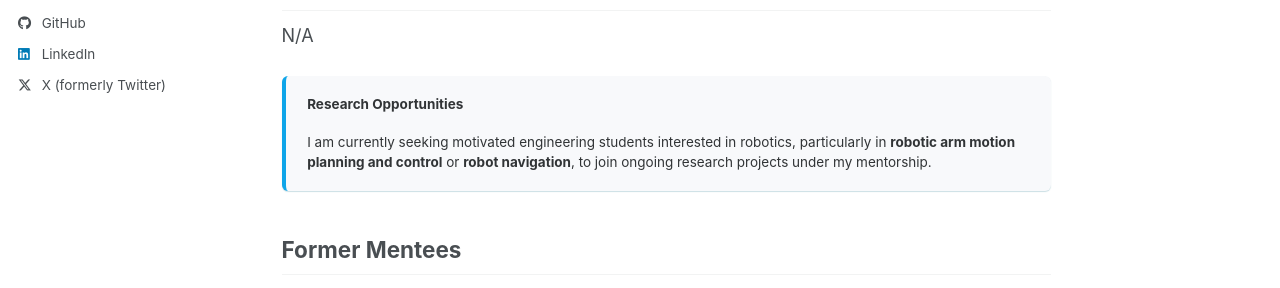
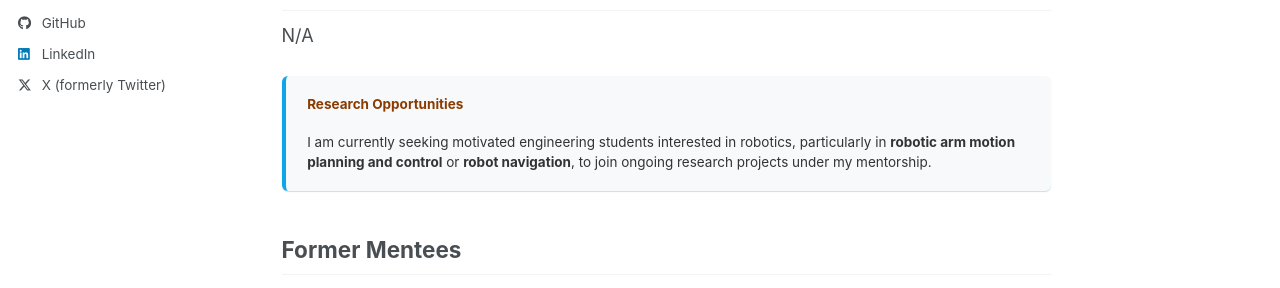
Before and after one commit to YiyuanLinXX/YiyuanLinXX.github.io, a Jekyll site: the page built from _pages/mentorship.md, in a window 1280 px wide. Shown: the part 575-863 px from the top of the page. Built offline with Jekyll 4.4.1, drawn with Linux system fonts in a browser that asks for light colours; some web fonts are replaced; a script bundle is joined from its source files by our own code; library files that are not in the unit come from our copies.

Commit message:
update format

```diff
--- a/_pages/mentorship.md
+++ b/_pages/mentorship.md
@@ -6,7 +6,7 @@
   - /mentee
 ---
 
-<div class="notice--info" style="font-size:1.1em;">
+<div class="notice--info">
 
 <p><strong>Openings</strong></p>
 
@@ -43,9 +43,9 @@
 
 N/A
 
-<div class="notice--info" style="font-size:1.1em;">
+<div class="notice--info">
 
-<p><strong>Research Opportunities</strong></p>
+<p><strong style="color:#8a3b00;">Research Opportunities</strong></p>
 
 <p>I am currently seeking motivated engineering students interested in robotics, particularly in <strong>robotic arm motion planning and control</strong> or <strong>robot navigation</strong>, to join ongoing research projects under my mentorship.</p>
 
```
Also changed, not shown: _pages/about.md (+4 -2 lines).
